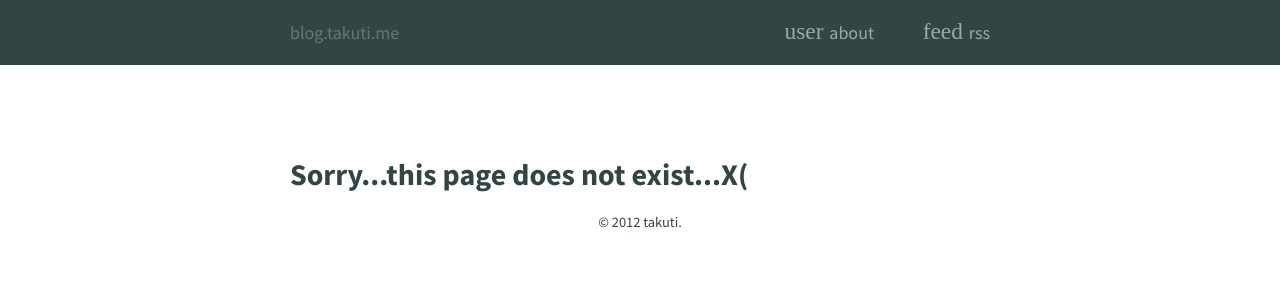
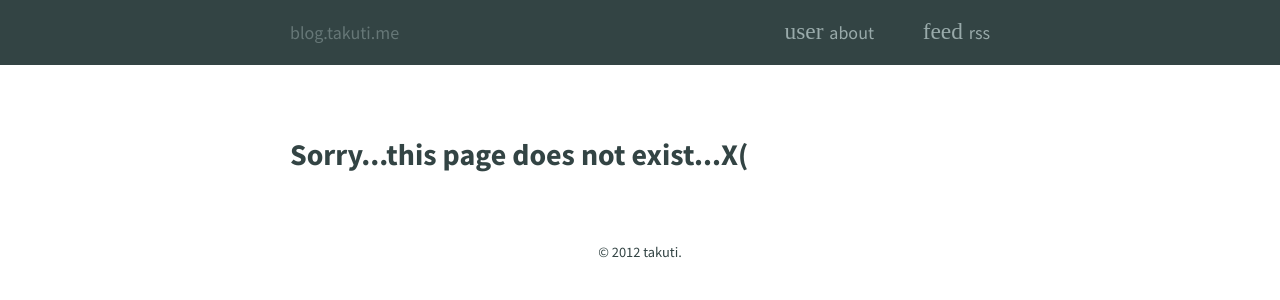
Before and after one commit to takuti/old.blog.takuti.me, a Jekyll site: the page built from 404.html, in a window 1280 px wide. Shown: the top 300 px of the page. Built offline with Jekyll 4.4.1, drawn with Linux system fonts in a browser that asks for light colours; some web fonts are replaced; Markdown is read by kramdown in place of the engine named in the settings; comment, search, counter and statistics services are not loaded.

Commit message:
fix design

```diff
--- a/css/style.scss
+++ b/css/style.scss
@@ -156,8 +156,7 @@ header {
 #container {
   font-size: 15px;
   width: 700px;
-  margin: 0 auto;
-  padding-top: 70px;
+  margin: 70px auto;
   .left {
     display: block;
     float: left;
```
